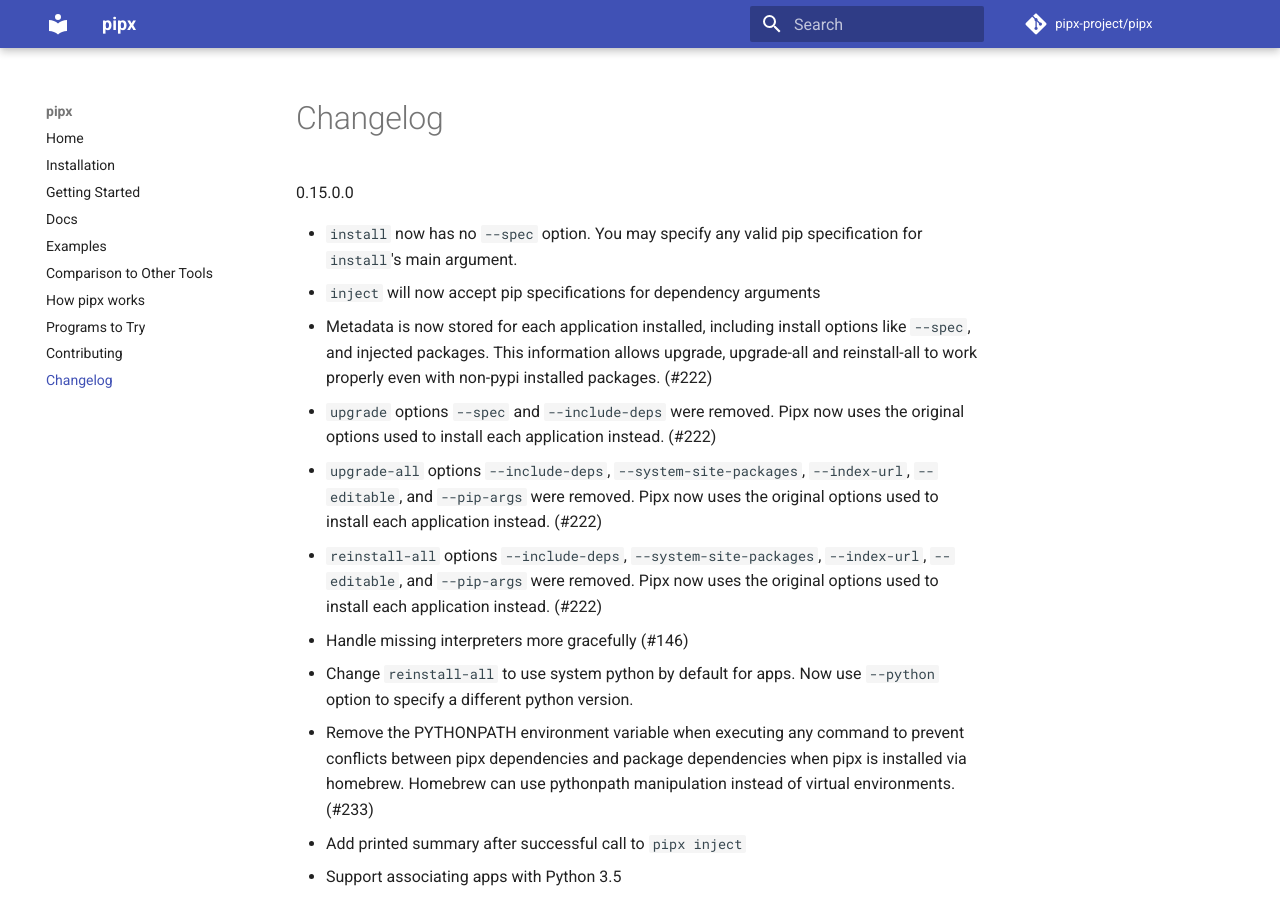
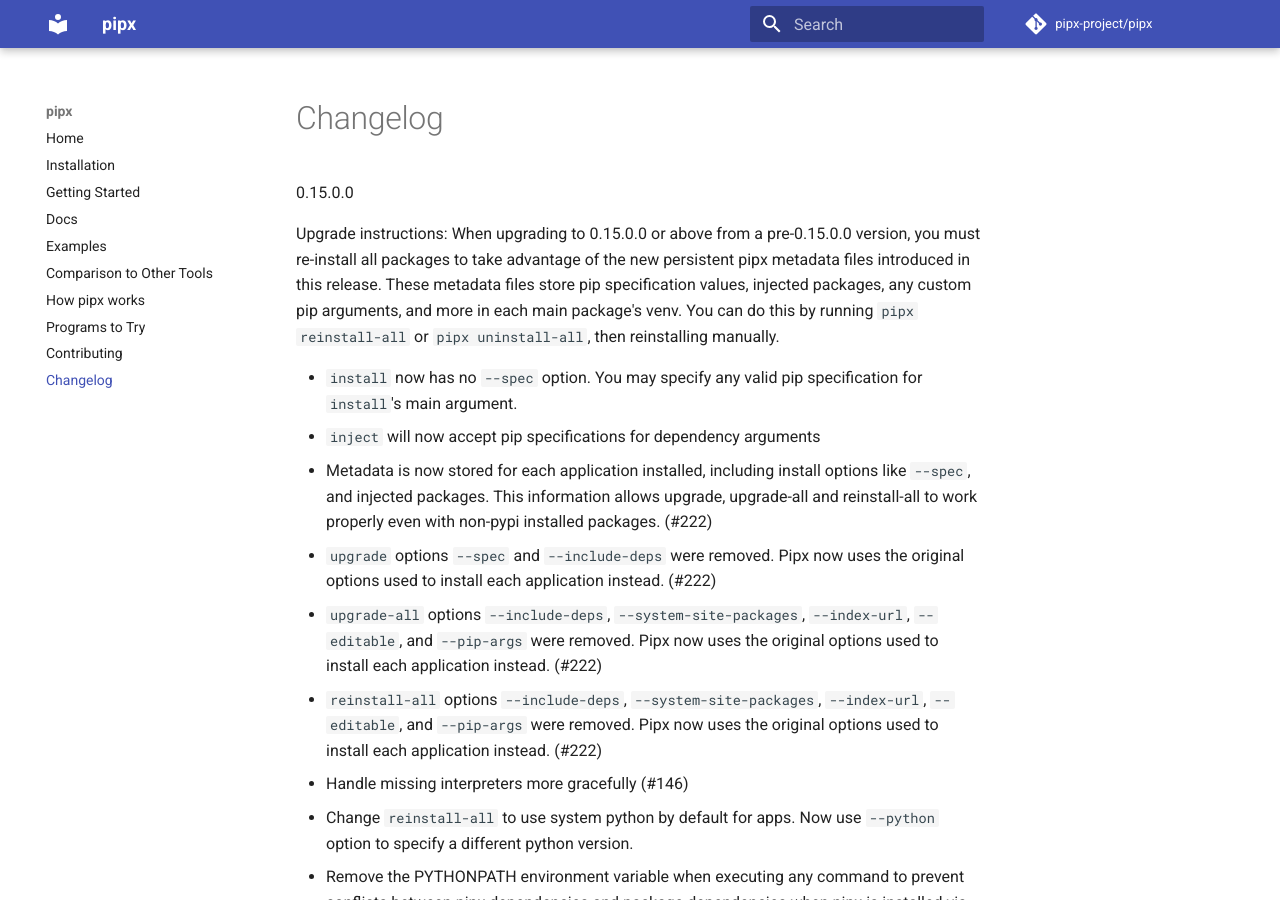
Before and after one commit to pypa/pipx, an MkDocs documentation site: the page built from docs/changelog.md, in a window 1280 px wide and 900 px high. Built offline with MkDocs 1.6.1 and Material for MkDocs 9.7.7, drawn with Linux system fonts in a browser that asks for light colours; comment, search, counter and statistics services are not loaded.

Commit message:
bump version to 0.15.0.0 (#312)

```diff
--- a/docs/changelog.md
+++ b/docs/changelog.md
@@ -1,4 +1,6 @@
 0.15.0.0
+
+Upgrade instructions: When upgrading to 0.15.0.0 or above from a pre-0.15.0.0 version, you must re-install all packages to take advantage of the new persistent pipx metadata files introduced in this release. These metadata files store pip specification values, injected packages, any custom pip arguments, and more in each main package's venv. You can do this by running `pipx reinstall-all` or `pipx uninstall-all`, then reinstalling manually.
 
 - `install` now has no `--spec` option. You may specify any valid pip specification for `install`'s main argument.
 - `inject` will now accept pip specifications for dependency arguments
```
Also changed, not shown: README.md (+1 -1 lines), docs/index.md (+1 -1 lines), 1 other file.
